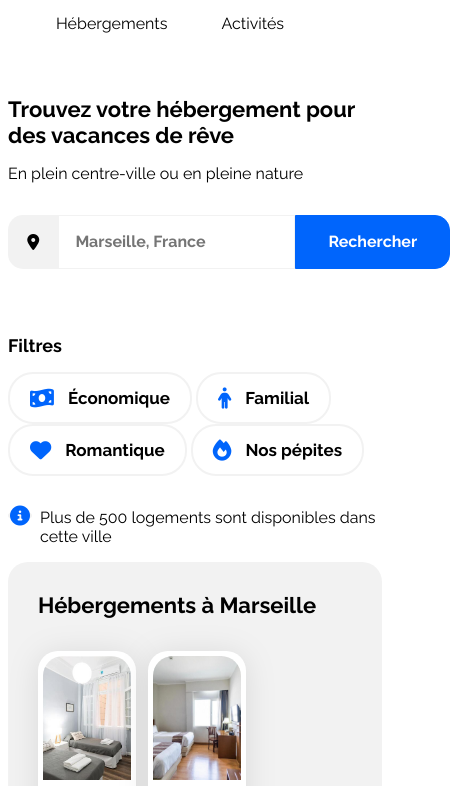
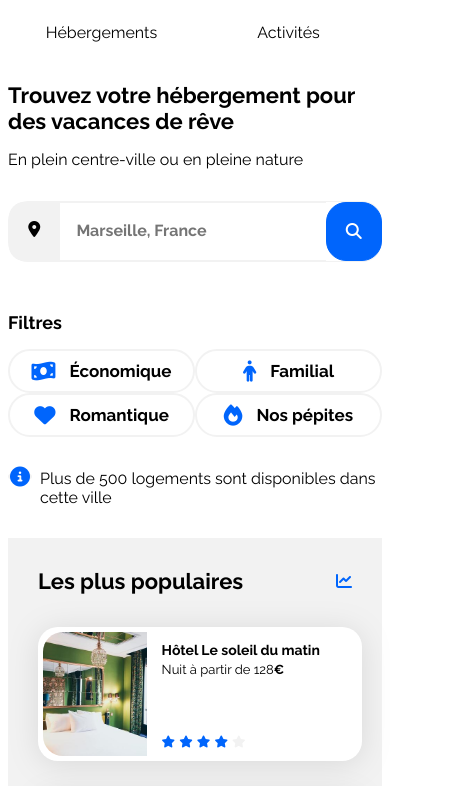
Before and after one commit to CamilleLec/Projet2, a plain HTML site: page index.html in a window 390 px wide. Shown: the part 29-815 px from the top of the page, 450 px wide, since content can reach past the window. Drawn offline with Linux system fonts and the light colour scheme.

Commit message:
avant modification nav-bar header

```diff
--- a/css/style.css
+++ b/css/style.css
@@ -2,6 +2,11 @@
 
 * {
     font-family: "Raleway", sans-serif;
+}
+
+html {
+    max-width: 1440px;
+    margin: auto;
 }
 
 body {
@@ -14,12 +19,12 @@ body {
     --main-bg-color: #f2f2f2;
     --filter-bg-color: #deebff;
 }
+
 .main-container {
-    width: 100%;
-    max-width: 1440px;
     padding: 0 50px;
     box-sizing: border-box;
 }
+
 .fa-solid {
     color: var(--main-color);
 }
@@ -54,33 +59,30 @@ a {
     text-decoration: none;
 }
 
-header {
-    display: flex;
-    align-items: center;
-    justify-content: space-between;
-}
-
 li {
     list-style: none;
 }
 
-/* LINKS NAV */
-nav li {
-    display: inline;
-    margin-right: 50px;
-    padding: 14px 0;
-}
+/***************** HEADER *********************/
 
-nav li:hover {
-    border-top: 2px solid var(--main-color);
-    color: var(--main-color);
-}
-
-nav {
-    padding-left: 50px;
+.header {
     display: flex;
     justify-content: space-between;
     align-items: center;
+}
+
+/************ LINKS NAV **************/
+.link-navbar {
+    display: flex;
+}
+
+.link-navbar a {
+    padding: 25px;
+}
+
+.link-navbar a:hover {
+    border-top: 2px solid var(--main-color);
+    color: var(--main-color);
 }
 
 /* LOGO BOOKI */
@@ -90,7 +92,6 @@ nav {
 }
 
 h1 {
-    padding-top: 2rem;
     font-weight: 700;
     font-size: 22px;
 }
@@ -101,13 +102,13 @@ h1 {
 }
 
 /* MAP ICON */
-.search-bar i {
+.search-bar .fa-location-dot {
     padding: 1.2rem;
     background-color: #f2f2f2;
     border-radius: 15px 0px 0px 15px;
 }
 
-.search-bar .fa-solid {
+.search-bar .fa-location-dot {
     color: black;
 }
 
@@ -141,9 +142,13 @@ h1 {
 /* FILTERS */
 
 .filters {
-    padding-top: 3rem;
+    padding-top: 2rem;
     display: flex;
     align-items: center;
+}
+
+.filters-li {
+    display: flex;
 }
 
 .filters button {
@@ -158,6 +163,9 @@ h1 {
 
 .filters button:hover {
     background-color: var(--filter-bg-color);
+}
+#search-glass {
+    visibility: hidden;
 }
 
 .filters .fa-solid {
@@ -350,6 +358,8 @@ h1 {
     }
     .filters-li {
         padding-left: 0px;
+        display: flex;
+        flex-wrap: wrap;
     }
 
     .filters .custom-elements {
@@ -397,19 +407,123 @@ h1 {
     .main-container {
         padding: 0;
     }
-    nav li:hover {
+    .link-navbar a:active {
         border-bottom: 2px solid #0065fc;
-        border-top: hidden;
     }
-    .nav-bar {
+    .link-navbar a:hover {
+        border-top: none;
+    }
+
+    .header {
         display: flex;
         flex-direction: column;
     }
-    .nav-bar nav {
-        padding-left: 0;
+
+    .link-navbar {
+        display: flex;
+        justify-content: space-around;
+        width: 100%;
+    }
+    .link-navbar a {
+        display: flex;
+        justify-content: space-around;
+        width: 50%;
     }
 
-    .nav-bar nav ul {
-        padding-left: 0;
+    #bouton-rechercher {
+        display: none;
+    }
+
+    #search-glass {
+        visibility: visible;
+        border-radius: 20px;
+    }
+
+    .search-bar {
+        border: 1px solid #f2f2f2;
+        border-radius: 20px;
+        border-right: none;
+    }
+
+    .search-bar input {
+        border-right: none;
+        padding-right: 0px;
+        width: 80%;
+    }
+
+    .search-bar .fa-magnifying-glass {
+        color: white;
+    }
+    .search-bar button {
+        padding: 1.2rem 1.2rem;
+    }
+
+    .filters-li {
+        display: flex;
+        flex-wrap: wrap;
+    }
+
+    .filters button {
+        width: 100%;
+        padding: 10px 14px;
+    }
+
+    .filters-li li {
+        flex: 50%;
+    }
+
+    .hebergements-et-populaires {
+        display: flex;
+        flex-direction: column-reverse;
+    }
+
+    .hebergements-et-populaires section {
+        border-radius: 0px;
+    }
+    .hebergements-et-populaires .hebergements {
+        background-color: white;
+    }
+    .populaires {
+        margin-top: 15px;
+    }
+    .populaires-cards {
+        display: flex;
+        flex-direction: column;
+    }
+
+    .populaires-cards .card {
+        width: 100%;
+    }
+
+    .hebergements {
+        margin-top: 30px;
+    }
+
+    .hebergements-cards {
+        display: flex;
+        flex-direction: column;
+    }
+    .hebergements-cards .card {
+        width: 100%;
+    }
+
+    .Activites-card {
+        display: flex;
+        flex-direction: column;
+    }
+
+    .Activites-card a {
+        width: 100%;
+    }
+
+    .footer {
+        display: flex;
+        flex-direction: column;
     }
 }
+
+@media (max-width: 374px) {
+    .filters-li li {
+        flex: inherit;
+    }
+}
--- a/index.html
+++ b/index.html
@@ -6,7 +6,7 @@
         <title>Booki</title>
         <link rel="preconnect" href="https://fonts.googleapis.com" />
         <link rel="preconnect" href="https://fonts.gstatic.com" crossorigin />
-        <link href="https://fonts.googleapis.com/css2?family=Raleway:wght@400;500;700&display=swap" rel="stylesheet" />
+        <link href="https://fonts.googleapis.com/css2?family=Raleway:wght@400;500;700" rel="stylesheet" />
         <link
             rel="stylesheet"
             href="https://cdnjs.cloudflare.com/ajax/libs/font-awesome/6.2.1/css/all.min.css"
@@ -20,13 +20,11 @@
 
     <body>
         <div class="main-container">
-            <header class="nav-bar">
+            <header class="header">
                 <img id="logo" src="./images/logo/Booki.png" alt="Booki" />
-                <nav>
-                    <ul>
-                        <li><a href="#hebergements">Hébergements</a></li>
-                        <li><a href="#activites_marseille">Activités</a></li>
-                    </ul>
+                <nav class="link-navbar">
+                    <a href="#hebergements">Hébergements</a>
+                    <a href="#activites_marseille">Activités</a>
                 </nav>
             </header>
             <main>
@@ -38,7 +36,10 @@
                 <div class="search-bar">
                     <i class="fa-solid fa-location-dot"></i>
                     <input type="text" placeholder="Marseille, France" />
-                    <button>Rechercher</button>
+                    <button id="bouton-rechercher">Rechercher</button>
+                    <button id="search-glass">
+                        <i class="fa-solid fa-magnifying-glass"></i>
+                    </button>
                 </div>
 
                 <!--************* Filters Bar *************-->
@@ -47,18 +48,21 @@
                     <p class="custom-elements">Filtres</p>
 
                     <ul class="filters-li">
-                        <button>
-                            <li><i class="fa-solid fa-money-bill-wave fa-lg"></i>Économique</li>
-                        </button>
-                        <button>
-                            <li><i class="fa-solid fa-person fa-lg"></i>Familial</li>
-                        </button>
-                        <button>
-                            <li><i class="fa-solid fa-heart fa-lg"></i>Romantique</li>
-                        </button>
-                        <button>
-                            <li><i class="fa-solid fa-fire fa-lg"></i>Nos pépites</li>
-                        </button>
+                        <li>
+                            <button><i class="fa-solid fa-money-bill-wave fa-lg"></i>Économique</button>
+                        </li>
+
+                        <li>
+                            <button><i class="fa-solid fa-person fa-lg"></i>Familial</button>
+                        </li>
+
+                        <li>
+                            <button><i class="fa-solid fa-heart fa-lg"></i>Romantique</button>
+                        </li>
+
+                        <li>
+                            <button><i class="fa-solid fa-fire fa-lg"></i>Nos pépites</button>
+                        </li>
                     </ul>
                 </div>
                 <div class="infobar">
@@ -202,7 +206,7 @@
                                 </a>
                             </article>
                         </div>
-                        <p class="custom-elements">Afficher plus</p>
+                        <p class="custom-elements"><a href="#">Afficher plus</a></p>
                     </section>
 
                     <!-- *************** LES PLUS POPULAIRES ****************** -->
```
